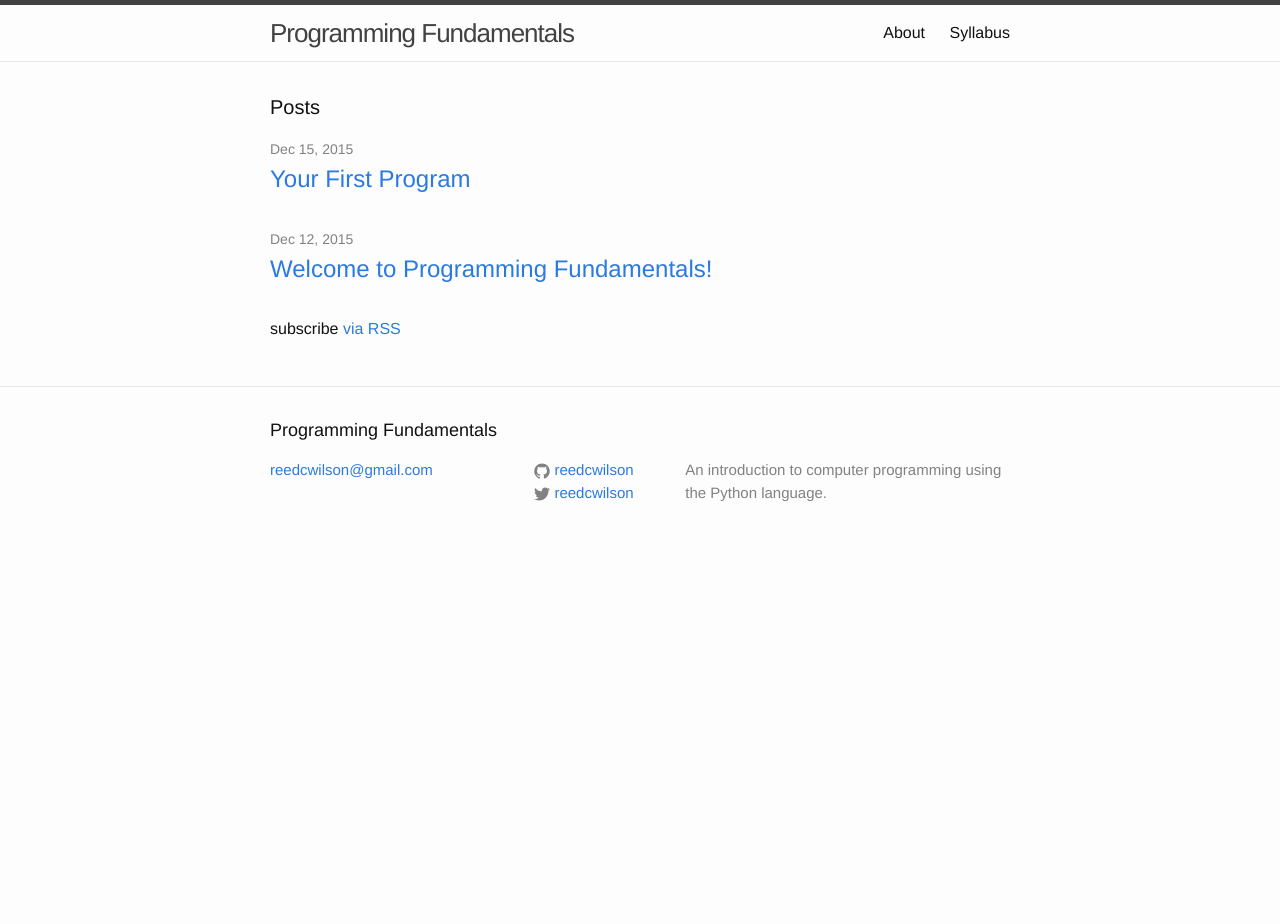
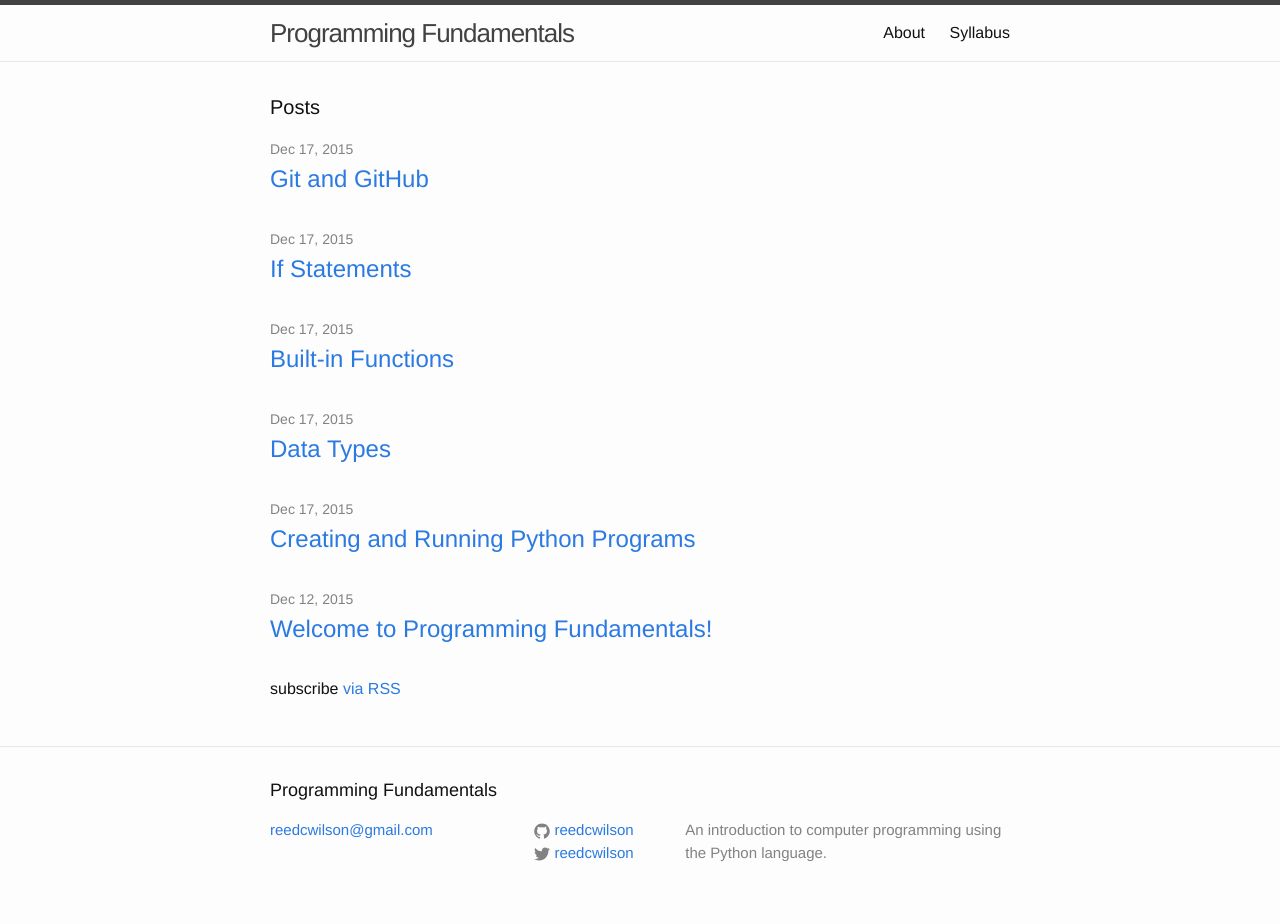
Before and after one commit to cyanimation/programming-fundamentals, a Jekyll site: the page built from index.html, in a window 1280 px wide. Built offline with Jekyll 4.4.1, drawn with Linux system fonts in a browser that asks for light colours; before the commit the page ends 900 px from its top, so only the background shows below that; part of the change alters nothing that is shown.

```diff
--- a/_posts/2015-12-15-your-first-program.md
+++ b/_posts/2015-12-15-your-first-program.md
@@ -1,6 +1,81 @@
 ---
 layout: post
-title:  "Your First Program"
-date:   2015-12-15 22:27:15
+title:  "Creating and Running Python Programs"
+date:   2015-12-17 21:01:15
 categories:
 ---
+
+<iframe width="560" height="315" src="https://www.youtube.com/embed/GVYBeS_UfyI" frameborder="0" allowfullscreen></iframe>
+
+&nbsp;
+
+### Summary
+
+#### Koding
+
+You should have a free Koding account setup.
+
+#### Text editor vs terminal
+
+When you first create your account you should have two separate windows on the
+right-hand side. One is a text editor and the other is a terminal. The text
+editor has a tab that says: Untitled.txt and has line numbers. The terminal
+should have some prompt text where you can type commands.  We will use both for
+programming.
+
+
+#### Create a program
+
+We create programs using the text editor. Python programs consist of files that
+end in a ".py" extension. An example file look like: `my-first-program.py`. It
+is easiest if you don't put any spaces in your file names. The contents of the
+file are what make the program work. In your first program you should try
+something easy. Try using the `print` command to display something in the
+terminal.
+
+Type the following command in your text editor and then save it as
+`my-first-program.py`.
+
+    print 'hello world'
+
+#### Execute the program
+
+Now try executing the program that you have just created by clicking on the
+terminal and typing:
+
+    python my-first-program.py
+
+Press 'Enter' when you are finished to execute the command. The result of this
+command should print 'hello world' (without quotes) in your terminal.
+
+Using a terminal can sometimes be challenging. A terminal is a tool that allows
+you to execute commands. Almost all of the commands that we do have something to
+do with the file system. Your terminal in Koding starts in your home directory.
+When you saved that file you saved it to the home directory so typing `python
+my-first-program.py` it was able to call the `python` command with your file
+because your file was in the current directory. If it had been in a different
+directory you would have had to point to that location otherwise the command
+would fail. To become a little more comfortable using the terminal try going
+through [this brief tutorial](http://gr8idea.info/os/tutorials/linux/cd.html).
+
+
+### Tip
+
+You can create comments by putting a '#' at the beginning of a line. Comments
+are not executed by the interpreter so they serve as notes to other developers
+(or even yourself when you forget) regarding your code. You can also create
+multi-line comments by putting triple quotes around your text:
+
+    # a single line comment
+
+    print "this will be executed because it it not commented out"
+
+    '''
+    this is a multi-
+    line comment
+    '''
+
+    """
+    this is also a
+    multi-line comment
+    """
--- /dev/null
+++ b/_posts/2015-12-17-built-in-functions.md
@@ -0,0 +1,59 @@
+---
+layout: post
+title:  "Built-in Functions"
+date:   2015-12-17 21:03:15
+categories:
+---
+
+<iframe width="560" height="315" src="https://www.youtube.com/embed/iTjxPj5E_OI" frameborder="0" allowfullscreen></iframe>
+
+&nbsp;
+
+### Summary
+
+You might remember functions from your Algebra days.
+
+    f(x) = 2x + 3
+
+We say that this is a function of `x` meaning that `x` is our variable.
+Functions in math, like the one above, accept inputs and produce outputs. When
+we look at 'running' the function above we see the following results:
+
+    f(0) = 2(0) + 3  -->  3
+    f(1) = 2(1) + 3  -->  5
+    f(2) = 2(2) + 3  -->  7
+    f(2) = 2(3) + 3  -->  9
+
+Functions in programming look a little different but the same concepts apply.
+The language gives us some build-in functions to make life easy. We have already
+seen the `print` function which allows us to print messages to the terminal. The
+print function is a little special because it doesn't have parentheses but it is
+a function.
+
+Functions are called by specifying the name: `func` and then putting parentheses
+after the name: `func()`. Functions often take arguments which you will put
+place inside of the parentheses: `func(arg1, arg2)`. Many (but not all)
+functions return things from them.
+
+#### **`string <-- raw_input('message')`**
+
+Prints out the given message to the terminal and then waits for the user to type
+in a message and press enter. The message the user typed is returned from the
+function as a `string`.
+
+#### **`string <-- str(anything)`**
+
+Takes any data type and converts it to a `string`.
+
+#### **`int <-- int(string)`**
+
+Takes a `string` and converts it to an `int`.
+
+#### **`float <-- float(string)`**
+
+Takes a `string` and converts it to a `float`.
+
+#### **`int <-- len(string)`**
+
+Finds the length of a `string` (how many characters) and returns it as an
+`int`.
--- /dev/null
+++ b/_posts/2015-12-17-data-types.md
@@ -0,0 +1,70 @@
+---
+layout: post
+title:  "Data Types"
+date:   2015-12-17 21:02:15
+categories:
+---
+
+<iframe width="560" height="315" src="https://www.youtube.com/embed/Qnmswnu0BSA" frameborder="0" allowfullscreen></iframe>
+
+&nbsp;
+
+### Summary
+
+#### Data Types
+
+A data type is simply the type of data we can store in programs. Python has a
+fairly small set of data types.
+
+- integer (int) which are numbers like `1`, `4`, `7`
+- floating point (float) which are numbers like `3.5`, `6.2`, `8.9`
+- string (str) which is simply a collection of characters (any character you
+    wish like: `askj#@lk14p`) surrounded by quotes (' or ")
+- boolean (bool) which can be either `True` or `False` (see [George
+     Boole](https://en.wikipedia.org/wiki/George_Boole)). `True` and `False` are
+     special words in Python and are reserved for their raw values. That means
+     that you may not use them when naming things.
+
+#### Operators
+
+You can manipulate data using operators (+, -, *, /, <, >, etc). The obvious math
+operations like `1+2` work but we also have other operations like `'I like ' +
+'britney'`. This operation will concatenate (or combine) the two strings into a
+single string.
+
+Try printing out to the terminal screen some math operations:
+
+    # use the exponentiation operator
+    print 2**3
+    print 'reed likes' + ' to program'
+
+Running this program should produce: `8` and `reed likes to program`.
+
+In addition to the math operators and a few that work on strings there are also
+a number of booleans operators (<, >, <=,
+>=, ==, !=, not, or, and).
+
+    print 3 < 4
+    print '4' != 4  # strings are never equal to numbers
+    print 42 == 42
+    print 1 < 2 and 2 < 3
+
+Running this program should produce: `True` 4 times.
+
+#### Variables
+
+Variables are simply a way to keep track of the values you want to manipulate.
+They act as boxes to hold data types. You can create a variable by doing the
+following:
+
+    my_name = 'reed'
+    my_height = 70.9375
+    happy = True
+
+The first variable will hold a string with the value of `reed`, the second
+will hold an floating point with the value of `70.9375`, and the third will hold a
+boolean with the value of `True`.
+
+Variable names have specific rules. They have to be a single word (no spaces)
+and can have numbers, letters or underscores. They cannot begin with a number
+and are case sensitive (meaning `SPAM` does not equal `spam`).
--- /dev/null
+++ b/_posts/2015-12-17-if-statements.md
@@ -0,0 +1,89 @@
+---
+layout: post
+title:  "If Statements"
+date:   2015-12-17 21:04:15
+categories:
+---
+
+<iframe width="560" height="315" src="https://www.youtube.com/embed/qYkwh7xp-K4" frameborder="0" allowfullscreen></iframe>
+
+&nbsp;
+
+Programs aren't very interesting when they only do one thing. We like programs
+to be multi-purposed and to accept inputs. In order to accomplish this we need
+some sort of control that allows us to switch on data.
+
+#### The if statement
+
+If statements allow us to do something conditionally.
+
+    if (condition):
+        print 'do something if our condition is true'
+
+The if statement uses the reserved word `if` and then has parentheses which
+contain a condition. Only boolean values can go inside the parentheses. If that
+value is `True`, then the command(s) that are inside the if statement will be
+executed.
+
+The if statement has a colon after the parentheses which indicates that a
+**_block_** is going to follow. The contents of the block are indented in
+Python. It is important that this indentation is consistent. If you indent your
+blocks by a single tab, then you must always do this. If you use four spaces
+then you must similarly always use 4 spaces. When you want to end the block then
+you simply go back to the indentation level you were at before the if.
+
+    if (True):
+        print "I'm inside the if"
+    print "I'm outside the if"
+
+#### Else
+
+Sometimes we want to do something when a condition is `True` and something else
+when it is false. An else block allows you to switch on conditions like this:
+
+    happy = True
+    if (happy):
+        print "good for you"
+    else:
+        print "that's too bad"
+
+You can also switch on multiple conditions using an `elif` (else if) statement.
+An `elif` is just like an `if` but comes after an initial `if`.
+
+    mood = 'Grumpy'
+    if (mood == 'Morose');
+        print "We should be friends"
+    elif (mood == 'Grumpy'):
+        print "Don't be coming around me"
+    else:
+        print "I guess I don't recognize your mood"
+
+#### Complex Examples
+
+You can imagine more complex conditions where multiple variables come into play
+
+    age = 11
+    mood = 'Grumpy'
+    family_member = True
+    if (mood == 'Morose' and age > 10 or family_member);
+        print "We should be friends"
+
+The above condition uses `and` and `or` to combine multiple conditions. When you
+say the whole statement out loud you can tell what should happen. In this case
+`mood` must be equal to `Happy` _and_ `age` must be greater than 10. Since that
+combined condition is `False` we would not enter the if block. We have a third
+condition though. The `family_member` condition is also part of this and since
+there is an `or` combining the previous two conditions and this one, only one
+_or_ the other is necessary to enter the block. Since `family_member` is `True`
+we will enter.
+
+
+#### Tip
+
+You might look at the `=` and `==` and wonder how they are different. The single
+`=` is used as the _assignment_ operator. This operator assigns variables, on
+the left of the sign, the value of whatever expression is on the right. The `==`
+operator is used to express boolean conditions. The two operands in this case
+must be exactly equal to be evaluated as True. `42 == "42"` may look like they
+are equal but they have different types. One is an `int` and the other is a
+`str`. Things can never be equal if they are of different types.
--- /dev/null
+++ b/_posts/2015-12-17-using-git-and-github.md
@@ -0,0 +1,116 @@
+---
+layout: post
+title:  "Git and GitHub"
+date:   2015-12-17 21:05:15
+categories:
+---
+
+Git is a tool that allows you to save different versions of your code. Since you
+will be changing your programs as they evolve it is really handy to have
+something that easily manages all of your various versions. Git is a lot more
+powerful than how we will use it in this class but it is one of the most
+important tools in a developers toolbelt.
+
+The next two videos are optional but highly recommended. They talk about what
+version control is and what Git is. The final video is required and describes
+how we will use Git and GitHub for this class.
+
+&nbsp;
+
+<iframe src="https://player.vimeo.com/video/41027679" width="500" height="281" frameborder="0" webkitallowfullscreen mozallowfullscreen allowfullscreen></iframe>
+
+&nbsp;
+
+<iframe src="https://player.vimeo.com/video/41381741" width="500" height="281" frameborder="0" webkitallowfullscreen mozallowfullscreen allowfullscreen></iframe>
+
+&nbsp;
+
+<iframe width="560" height="315" src="https://www.youtube.com/embed/EJMahhKXlKw" frameborder="0" allowfullscreen></iframe>
+
+&nbsp;
+
+### Summary
+
+#### Fork the repository
+
+In order to get the projects that I have on GitHub into your own free account
+you will need to fork them. You will find a 'fork' button in the repository
+(repo).  After clicking it you will be redirected to your personal GitHub
+account inside your recently forked repo.
+
+#### Clone your forked version
+
+The repo is still only on the GitHub server. You need to create a local copy (or
+clone) in your own environment. Go to the terminal and write the following
+command (replacing the URL with your repo URL):
+
+    git clone https://github.com/reedcwilson/python-execution.git
+
+After pressing enter you will see some output in the terminal. This is Git doing
+its work.
+
+#### Enter the local repository
+
+After Git has finished cloning the repo change your current directory in the
+terminal to your new local repo.
+
+    cd python-execution
+
+You should now be able to run `git status` and see that you are inside of a Git
+repository.
+
+#### Make your changes
+
+Now is where you do your work. You will modify or create files for your
+programs. You can change the files however you wish and then consult Git when
+you are ready to save a version.
+
+#### Check status
+
+You can see where you stand with Git by typing in `git status`. Git will tell
+you what has changed. This is a useful command to make sure you know what will
+be committed to the repository.
+
+#### Stage and commit
+
+When you are ready to create a new version you will first need to stage your
+changes.
+
+    git add .
+
+The `.` here means that you want to stage everything that is already being
+tracked. You can specify what you want to stage by typing the file's name
+explicitly.
+
+After you have staged your changes you are ready to commit them to the
+repo.
+
+    git commit -m "made the program work"
+
+We use the `-m` option to specify a commit message. If you don't include a
+message then Git will open an editor for you to add one so its really just
+easier if you provide one.
+
+#### Push your commits to the remote
+
+When you have made your commits you are ready to push your changes back to the
+remote server.
+
+    git push origin master
+
+`origin` is the alias by which Git knows our remote server. You don't have to
+worry about this because we are just going to use the remote that we cloned it
+from. This will always be origin.
+
+`master` is the branch we are on. Git allows you to create various branches to
+make any changes you make conflict less with each other. We won't be using this
+either so your will always be `master` in this class.
+
+
+#### Tip
+
+In the same way that you should save your documents often to avoid losing
+things, it is a good idea to make frequent commits to Git. Frequent commits make
+it easy to roll back to a very specific moment. If you are ever having to say
+_and_ in your commit message it probably means you could have made your commits
+more granular.
--- a/syllabus.md
+++ b/syllabus.md
@@ -4,4 +4,10 @@ title: Syllabus
 permalink: /syllabus/
 ---
 
-This is a site to teach about the fundamentals of programming.
+## Lesson 1
+
+* [Creating and Running Python Programs](/2015/12/17/your-first-program.html)
+* [Data Types](/2015/12/17/data-types.html)
+* [Python's Built-in Functions](/2015/12/17/built-in-functions.html)
+* [If Statements](/2015/12/17/if-statements.html)
+* [Using Git and GitHub](/2015/12/17/using-git-and-github.html)
```
